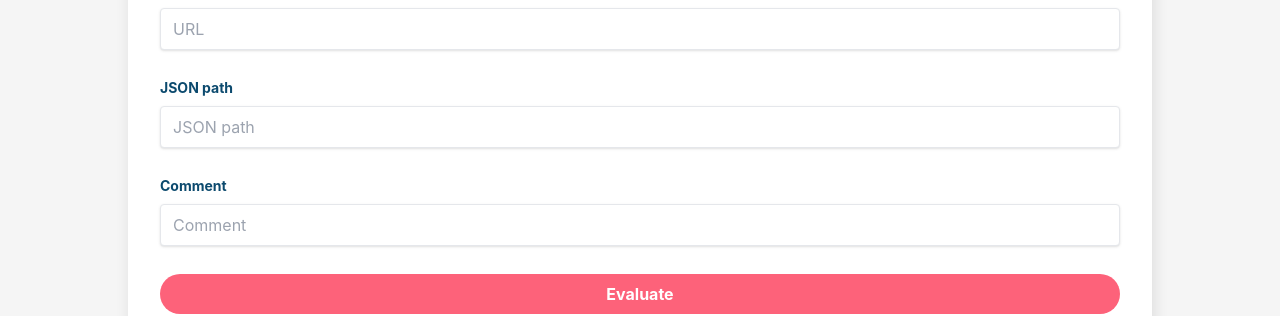
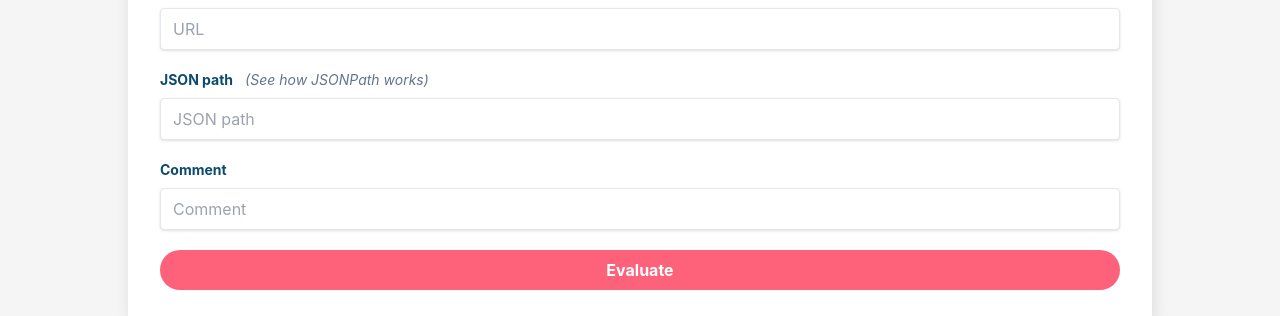
Before and after one commit to redstone-finance/redstone-custom-urls-manifest-updater, a React (Vite) app in the folder frontend/: page /create-new in a window 1280 px wide. Shown: the part 223-539 px from the top of the page. Built offline with nearby package versions, Linux system fonts and the light colour scheme.

Commit message:
feat: add jsonpath instruction link

```diff
--- a/frontend/src/pages/NewJsonUrlAsset.tsx
+++ b/frontend/src/pages/NewJsonUrlAsset.tsx
@@ -7,7 +7,7 @@ import js from "jsonpath";
 import Card from "../components/Card";
 import Modal from "../components/Modal";
 import { Spinner } from "../components/Loader";
-import { CustomUrlDetails, NewCustomUrlInput } from "../../../shared/types";
+import { NewCustomUrlInput } from "../../../shared/types";
 
 const NewJsonUrlAsset = () => {
   const navigate = useNavigate();
@@ -69,7 +69,7 @@ const NewJsonUrlAsset = () => {
   return (
     <div>
       <Card>
-        <div className="mb-2">
+        <div>
           <label className="block text-sky-900 text-sm font-bold mb-2" htmlFor="url">
             URL
           </label>
@@ -81,10 +81,15 @@ const NewJsonUrlAsset = () => {
             onChange={(event) => setUrl(event.target.value)}
           />
         </div>
-        <div className="mb-2">
-          <label className="block text-sky-900 text-sm font-bold mb-2" htmlFor="jsonpath">
-            JSON path
-          </label>
+        <div>
+          <div className="flex gap-3">
+            <label className="block text-sky-900 text-sm font-bold mb-2" htmlFor="jsonpath">
+              JSON path
+            </label>
+            <a className="text-sm text-slate-500 italic" href="https://jsonpath.com/" target="_blank">
+              (See how JSONPath works)
+            </a>
+          </div>
           <input
             className="shadow border rounded w-full py-2 px-3 text-neutral-600 focus:outline-none focus:shadow-outline"
             id="jsonpath"
@@ -93,7 +98,7 @@ const NewJsonUrlAsset = () => {
             onChange={(event) => setJsonpath(event.target.value)}
           />
         </div>
-        <div className="mb-2">
+        <div>
           <label className="block text-sky-900 text-sm font-bold mb-2" htmlFor="jsonpath">
             Comment
           </label>
```
